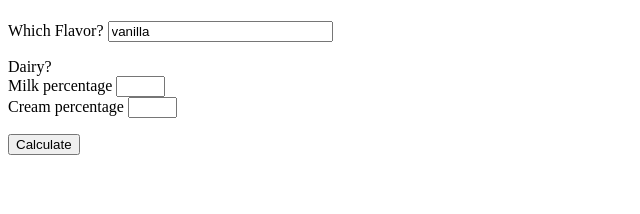
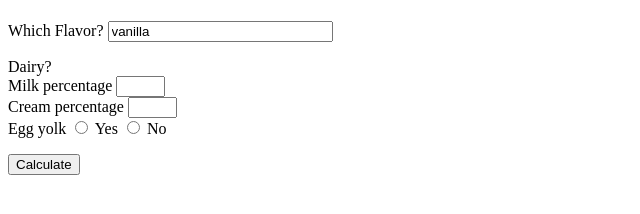
Before and after one commit to pnsji/ice-cream-magic, a plain HTML site: page index.html in a window 1280 px wide. Shown: the whole page, without its empty margins (0-640 px from the left). Drawn offline with Linux system fonts and the light colour scheme.

Commit message:
added egg yolk

```diff
--- a/index.html
+++ b/index.html
@@ -16,7 +16,11 @@
       <p>Which Flavor? <input type=\"text\" name="flavor" size="25" value="vanilla"/></p>
       <p>Dairy?<br>
         Milk percentage <input type=\"text\" name="milk" size="3"/><br>
-        Cream percentage <input type=\"text\" name="cream" size="3"/>
+        Cream percentage <input type=\"text\" name="cream" size="3"/><br>
+        Egg yolk <label><input type="radio" name="Egg_yolk" value="yes"/>
+        Yes</label>
+        <label><input type="radio" name="Egg_yolk" value="no"/>
+        No</label>
       </p>
     </form>
     <button onclick="calculate">Calculate</button>
```
